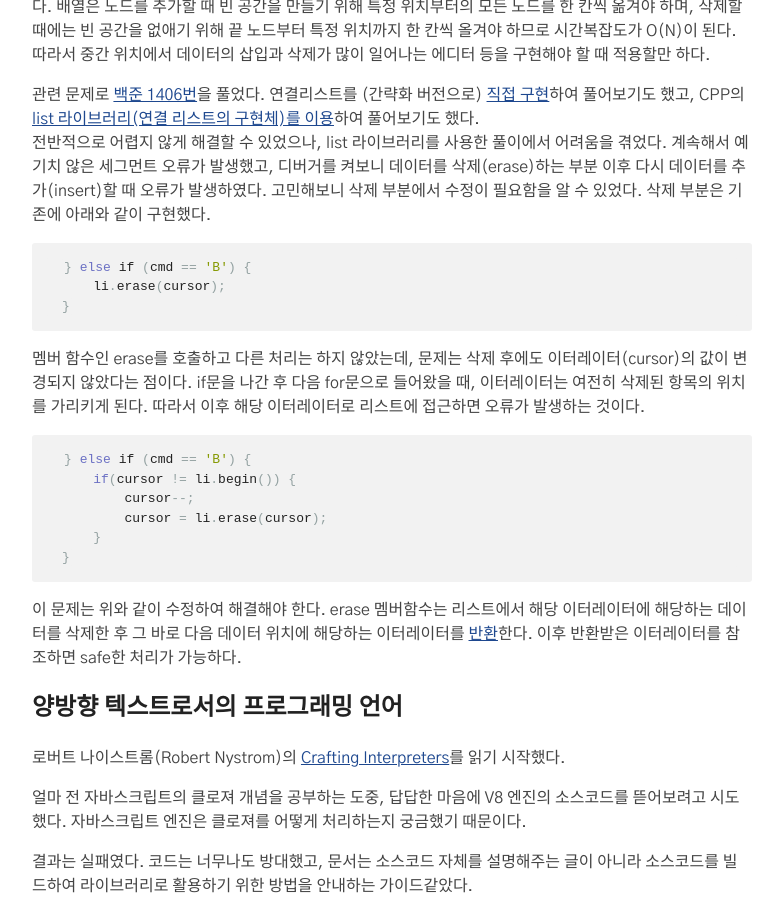
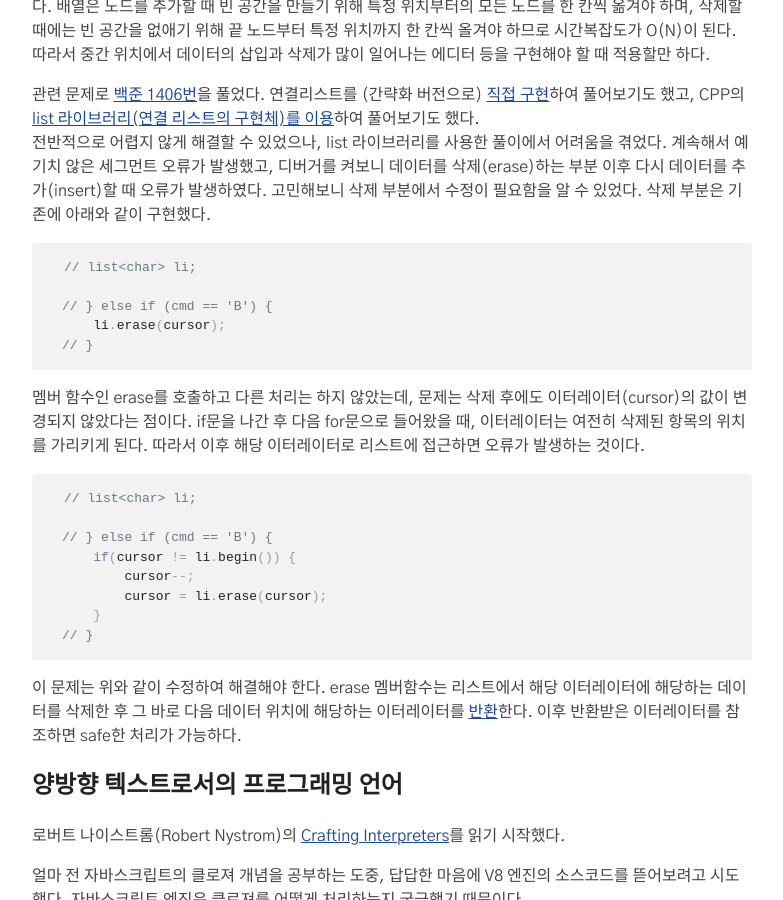
Before and after one commit to 0tak2/T0L, a Jekyll site: the page built from _posts/2023-01-24-2023년-1월-24일의 배움.md, in a window 1280 px wide and 900 px high, scrolled down 817 px. Shown: the whole window, without its empty margins (248-1031 px from the left). Built offline with Jekyll 4.4.1, drawn with Linux system fonts in a browser that asks for light colours.

Commit message:
1월 24일 수정

````diff
--- a/_posts/2023-01-24-2023년-1월-24일의 배움.md
+++ b/_posts/2023-01-24-2023년-1월-24일의 배움.md
@@ -26,20 +26,24 @@ tags:
 고민해보니 삭제 부분에서 수정이 필요함을 알 수 있었다. 삭제 부분은 기존에 아래와 같이 구현했다.
 
 ```cpp
-} else if (cmd == 'B') {
+// list<char> li;
+
+// } else if (cmd == 'B') {
     li.erase(cursor);
-}
+// }
 ```
 
 멤버 함수인 erase를 호출하고 다른 처리는 하지 않았는데, 문제는 삭제 후에도 이터레이터(cursor)의 값이 변경되지 않았다는 점이다. if문을 나간 후 다음 for문으로 들어왔을 때, 이터레이터는 여전히 삭제된 항목의 위치를 가리키게 된다. 따라서 이후 해당 이터레이터로 리스트에 접근하면 오류가 발생하는 것이다.
 
 ```cpp
-} else if (cmd == 'B') {
+// list<char> li;
+
+// } else if (cmd == 'B') {
     if(cursor != li.begin()) {
         cursor--;
         cursor = li.erase(cursor);
     }
-}
+// }
 ```
 
 이 문제는 위와 같이 수정하여 해결해야 한다. erase 멤버함수는 리스트에서 해당 이터레이터에 해당하는 데이터를 삭제한 후 그 바로 다음 데이터 위치에 해당하는 이터레이터를 [반환](https://en.cppreference.com/w/cpp/container/list/erase)한다. 이후 반환받은 이터레이터를 참조하면 safe한 처리가 가능하다.
````
